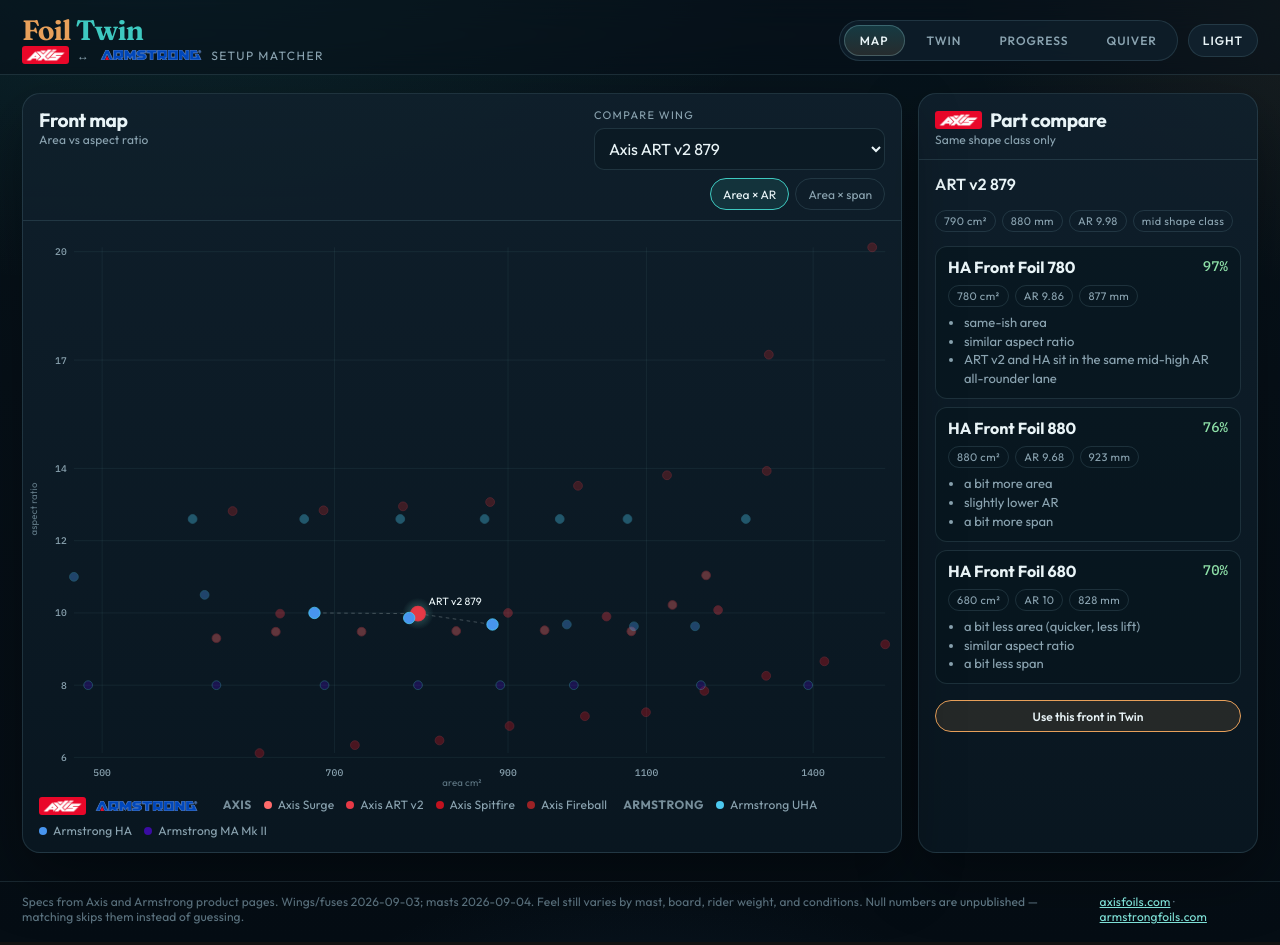
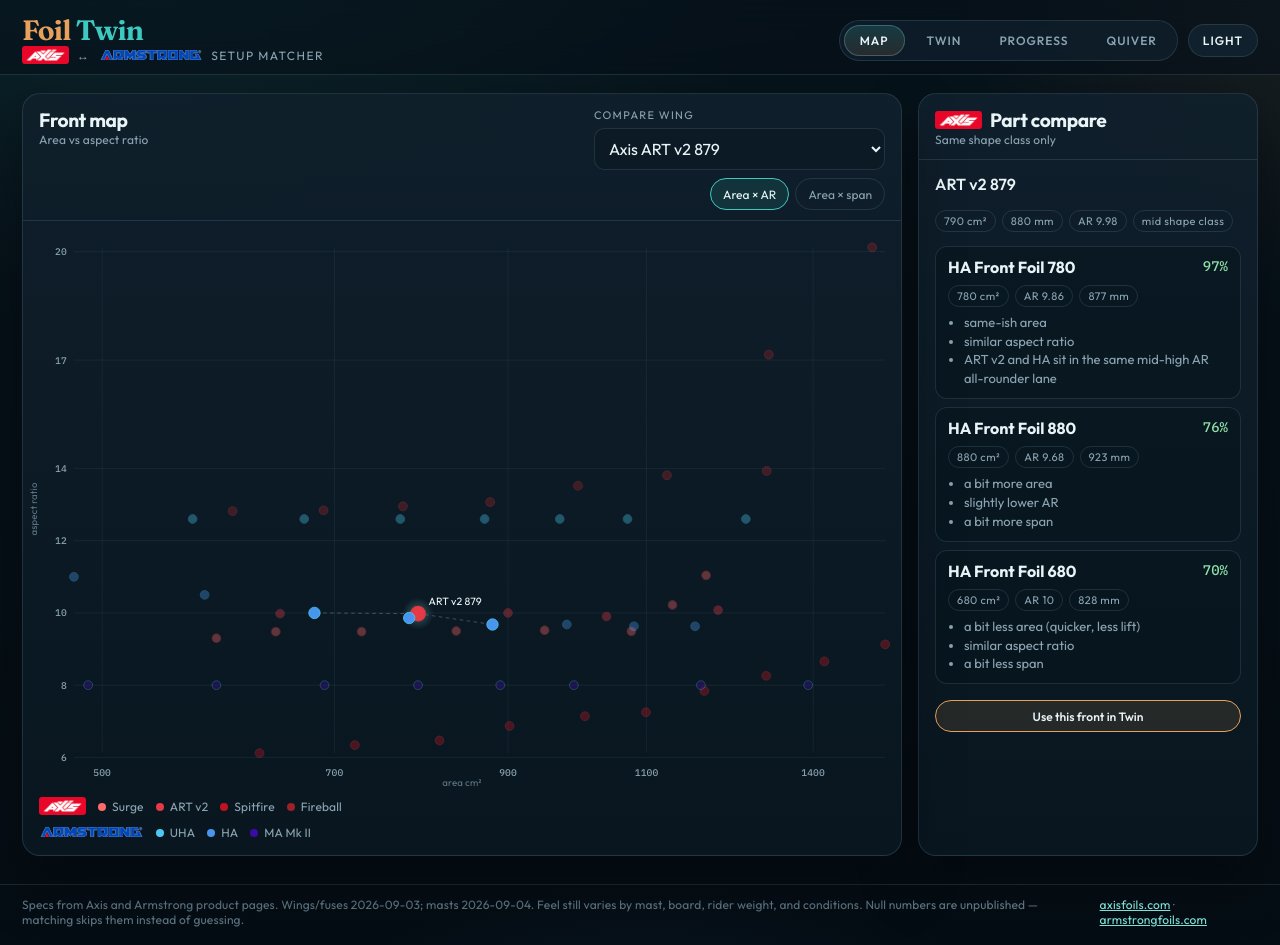
Before and after one commit to jkowalenko/foil-twin, a React (Vite) app: page /#twin in a window 1280 px wide. Both pictures are taken after a click on the button "MAP". Built offline with nearby package versions, Linux system fonts and the light colour scheme.

Commit message:
Map legend: two rows by brand with logos

```diff
--- a/src/components/MapView.tsx
+++ b/src/components/MapView.tsx
@@ -333,11 +333,8 @@
           </div>
         )}
         <div className="legend">
-          <span className="legend-brands">
+          <div className="legend-row">
             <BrandMark brand="axis" size="sm" />
-            <BrandMark brand="armstrong" size="sm" />
-          </span>
-          <span className="legend-group">Axis</span>
             {axisFamilies.map((id) => (
               <span
                 key={id}
@@ -348,10 +345,12 @@
                 }}
               >
                 <i style={{ background: FAMILY_COLOR[id] }} />
-              {FAMILY_LABEL[id]}
+                {FAMILY_LABEL[id].replace(/^Axis\s+/, "")}
               </span>
             ))}
-          <span className="legend-group">Armstrong</span>
+          </div>
+          <div className="legend-row">
+            <BrandMark brand="armstrong" size="sm" />
             {armFamilies.map((id) => (
               <span
                 key={id}
@@ -362,9 +361,10 @@
                 }}
               >
                 <i style={{ background: FAMILY_COLOR[id] }} />
-              {FAMILY_LABEL[id]}
+                {FAMILY_LABEL[id].replace(/^Armstrong\s+/, "")}
               </span>
             ))}
+          </div>
         </div>
       </div>
 
--- a/src/index.css
+++ b/src/index.css
@@ -528,9 +528,15 @@
 }
 .legend {
   display: flex;
+  flex-direction: column;
+  gap: 8px;
+  padding: 0 16px 14px;
+}
+.legend-row {
+  display: flex;
   flex-wrap: wrap;
+  align-items: center;
   gap: 8px 12px;
-  padding: 0 16px 14px;
 }
 .legend i {
   width: 8px;
```
Lines whose indentation alone changed are shown as unchanged.
